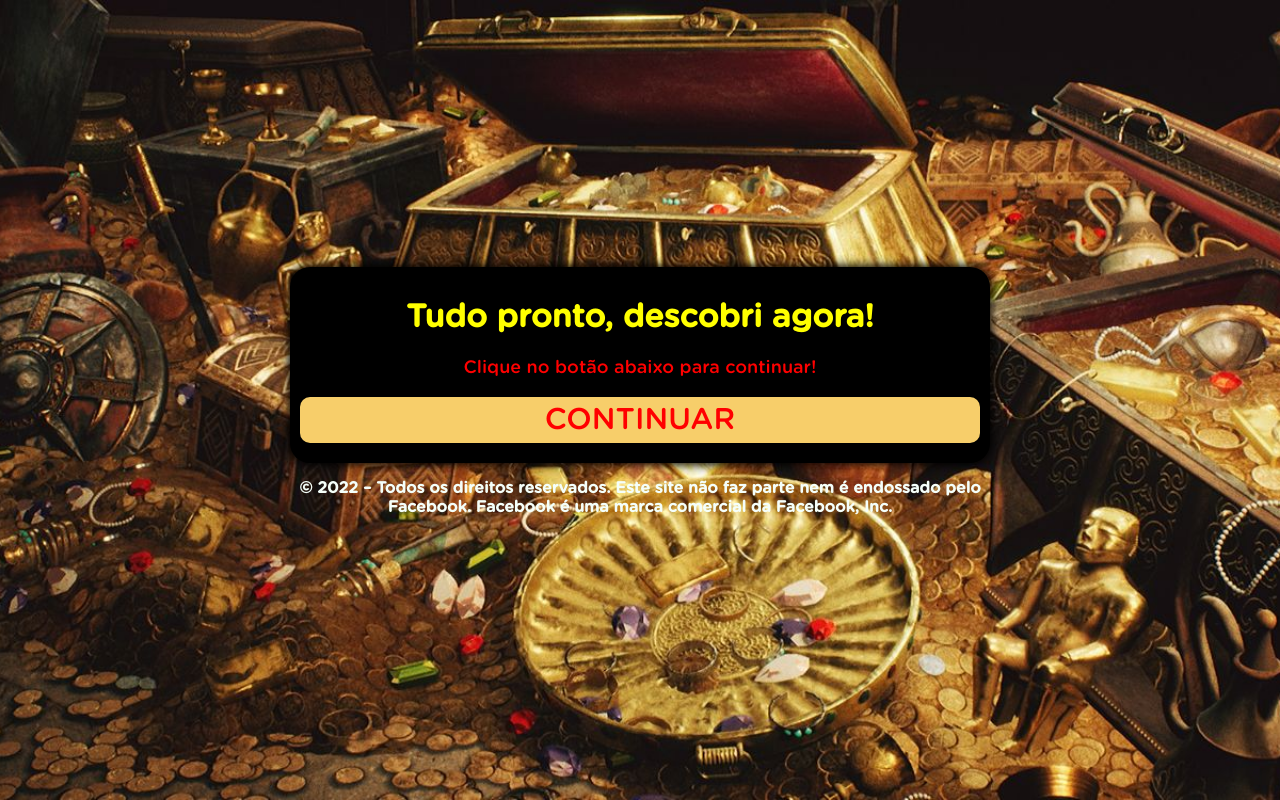
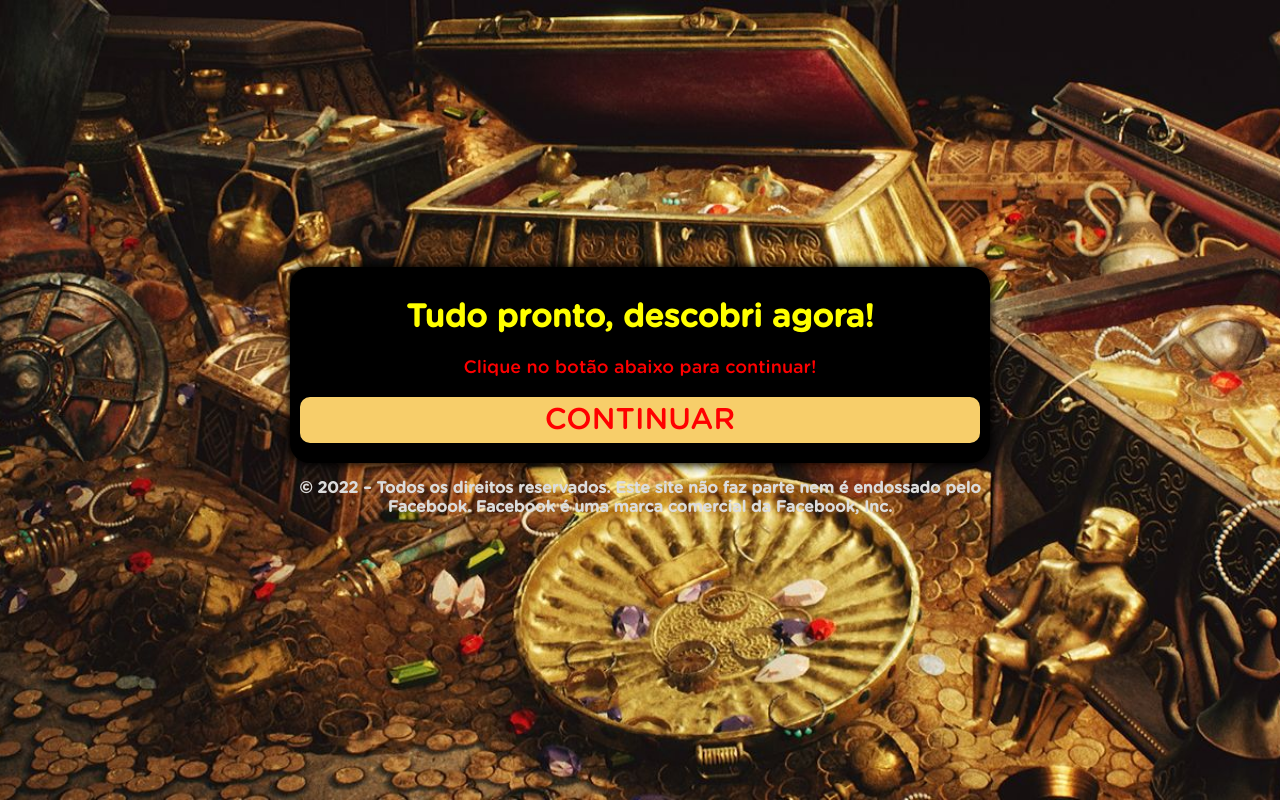
Before and after one commit to infoprodutorcrsprotectDeus/bauderiqueza.website, a plain HTML site: page ps/index.html in a window 1280 px wide. Drawn offline with Linux system fonts and the light colour scheme; a script that the page names is missing.

Commit message:
Add files via upload

```diff
--- a/ps/index.html
+++ b/ps/index.html
@@ -38,7 +38,7 @@
         </div>
       </div>
     </div>
-    <p style="text-align: center; font-weight: bold;"><font color=#F5FFFA>© 2022 – Todos os direitos reservados. Este site não faz parte nem é endossado pelo Facebook. Facebook é uma marca comercial da Facebook, Inc.</p>
+    <p style="text-align: center; font-weight: bold;"><font color=#DCDCDC>© 2022 – Todos os direitos reservados. Este site não faz parte nem é endossado pelo Facebook. Facebook é uma marca comercial da Facebook, Inc.</p>
   </div>
   <script type="text/javascript" src="script.js"></script>
 </body>
```
